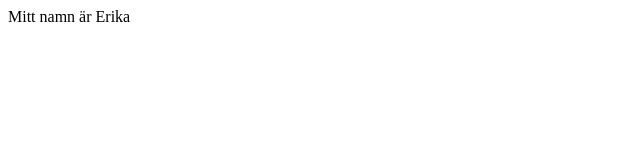
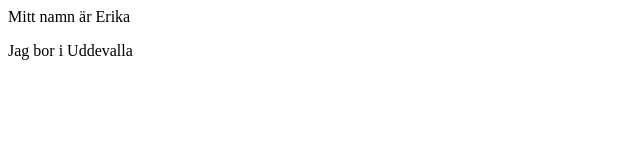
Before and after one commit to ErikaGillerstedt/test-repo-modul1-2025, a plain HTML site: page index.html in a window 1280 px wide. Shown: the whole page, without its empty margins (0-640 px from the left). Drawn offline with Linux system fonts and the light colour scheme.

Commit message:
Min första text

```diff
--- a/index.html
+++ b/index.html
@@ -6,5 +6,6 @@
 </head>
 <body>
     <p>Mitt namn är Erika</p>
+    <p>Jag bor i Uddevalla</p>
 </body>
 </html>
```
